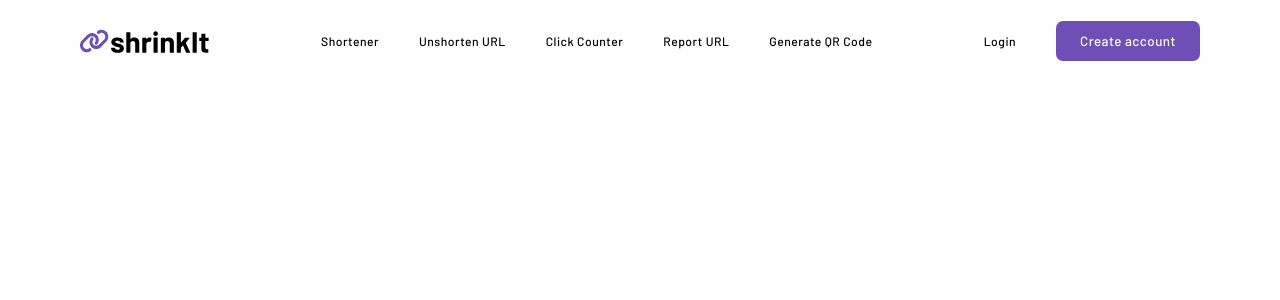
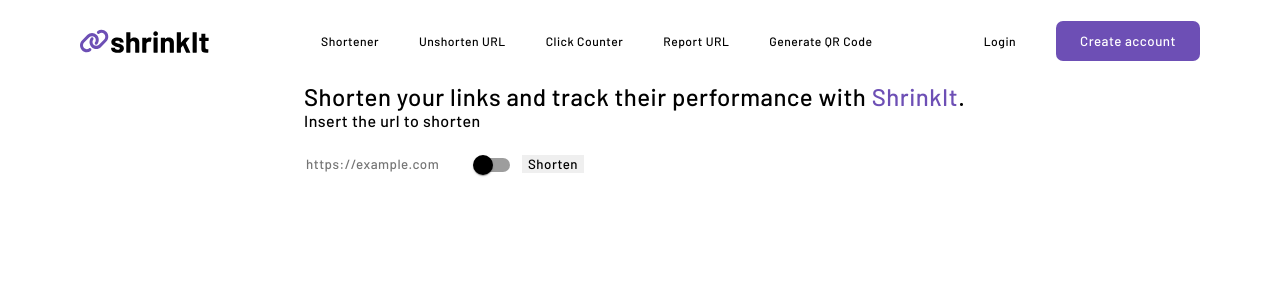
Before and after one commit to vbzt/shrinkIt, a Next.js app: page / in a window 1280 px wide. Shown: the top 300 px of the page. Built offline with nearby package versions, Linux system fonts and the light colour scheme; what @mui/material-nextjs would draw is missing.

Commit message:
feat: enhance Home page layout and integrate Input component

```diff
--- a/src/pages/index.tsx
+++ b/src/pages/index.tsx
@@ -1,10 +1,12 @@
 import Header from '@/components/Header/Header'
 import Head from 'next/head'
 import React from 'react'
+import styles from '../styles/Home.module.css'
+import Input from '@/components/Input/Input'
 
 export default function Home() {
   return (
-    <main>
+    <main className={styles.main}>
     <Head>
       <title>ShrinkIt</title>
       <meta name="viewport" content="width=device-width, initial-scale=1" />
@@ -12,6 +14,12 @@
     </Head>
 
       <Header></Header>
+      <section className={styles.hero}>
+        <div className={styles.introduction}>
+          <h1>Shorten your links and track their performance with <span className="colored">ShrinkIt</span>.</h1>
+          <Input label = 'Insert the url to shorten' customSlug = {true}></Input>
+        </div>
+      </section>
 
     </main>
   )
--- a/src/styles/Home.module.css
+++ b/src/styles/Home.module.css
@@ -1,27 +1,10 @@
-.main{
+.hero{
+  width: 100%;
   display: flex;
-  justify-content: center;
   align-items: center;
-  flex-direction: column;
+  flex-direction: column
 }
 
-
 .introduction{
-  width: 50%;
-  display: flex;
-  align-items: center;
-  flex-direction: column;
-  gap: 2cqh;
+  width: 60%;
 }
-
-.introduction h1{
-  font-size: 5cqh;
-  text-align: justify;
-}
-
-.introduction p{
-  font-weight: 600;
-  font-size: .9em;
-  width: 100%;
-  text-align: justify;
-}
--- a/src/styles/globals.css
+++ b/src/styles/globals.css
@@ -32,5 +32,7 @@
 }
 
 .colored{
-  color: var(--colored)
+  color: var(--colored);
+  font-size: inherit;
+  font-weight: inherit;
 }
```
